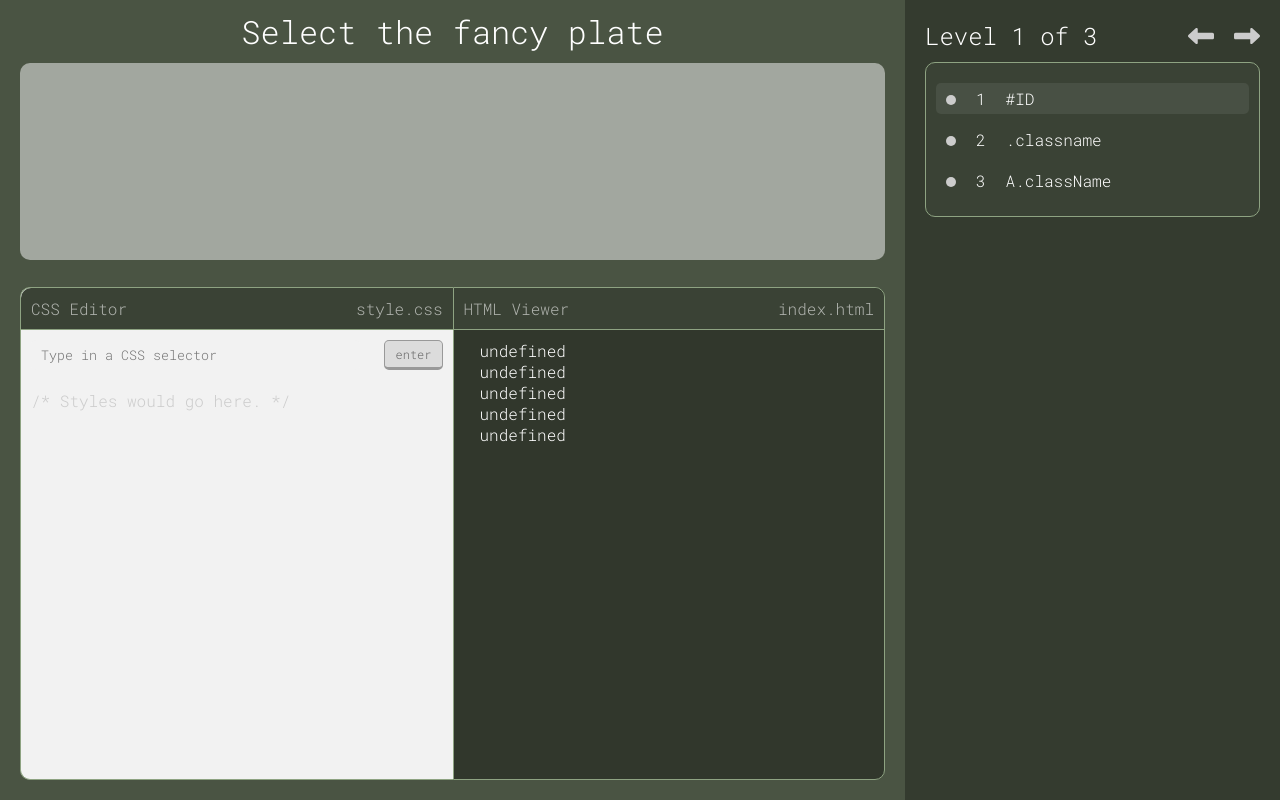
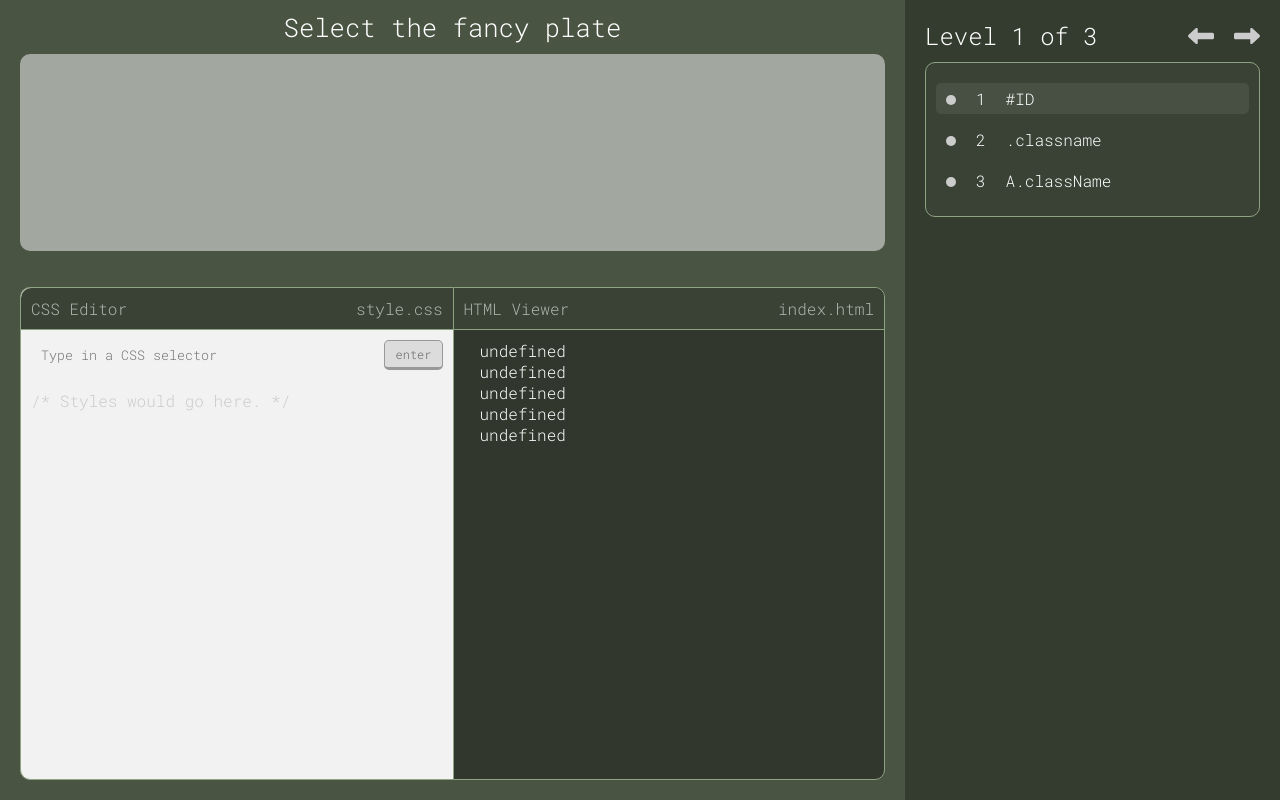
Before and after one commit to vulGUN/training_css_selectors_app, a website built with webpack: page rs-css/src/index.html in a window 1280 px wide. Built offline with nearby package versions, Linux system fonts and the light colour scheme.

Commit message:
refactor: change some code and styles

```diff
--- a/rs-css/src/components/layout-screen/layoutScreen.css
+++ b/rs-css/src/components/layout-screen/layoutScreen.css
@@ -4,7 +4,7 @@
 }
 
 .layout-screen__title {
-  font-size: 2em;
+  font-size: 1.6em;
   font-weight: 300;
   text-align: center;
 }
--- a/rs-css/src/components/layout-screen/layoutScreen.ts
+++ b/rs-css/src/components/layout-screen/layoutScreen.ts
@@ -12,8 +12,6 @@ export class LayoutScreen {
 
   private readonly layoutScreenSelector = 'layout-screen';
 
-  private readonly GAME_LEVELS_ARR = GAME_LEVELS;
-
   public createCodeScreenLayout(): DocumentFragment {
     const fragment: DocumentFragment = document.createDocumentFragment();
 
@@ -22,7 +20,7 @@ export class LayoutScreen {
 
     const layoutScreenTitle = document.createElement('h2');
     layoutScreenTitle.classList.add('layout-screen__title');
-    layoutScreenTitle.textContent = this.GAME_LEVELS_ARR[this.LEVELS.getCurrentLevel()].title;
+    layoutScreenTitle.textContent = GAME_LEVELS[this.LEVELS.getCurrentLevel()].title;
 
     const imageWrap = this.createImage();
 
```
